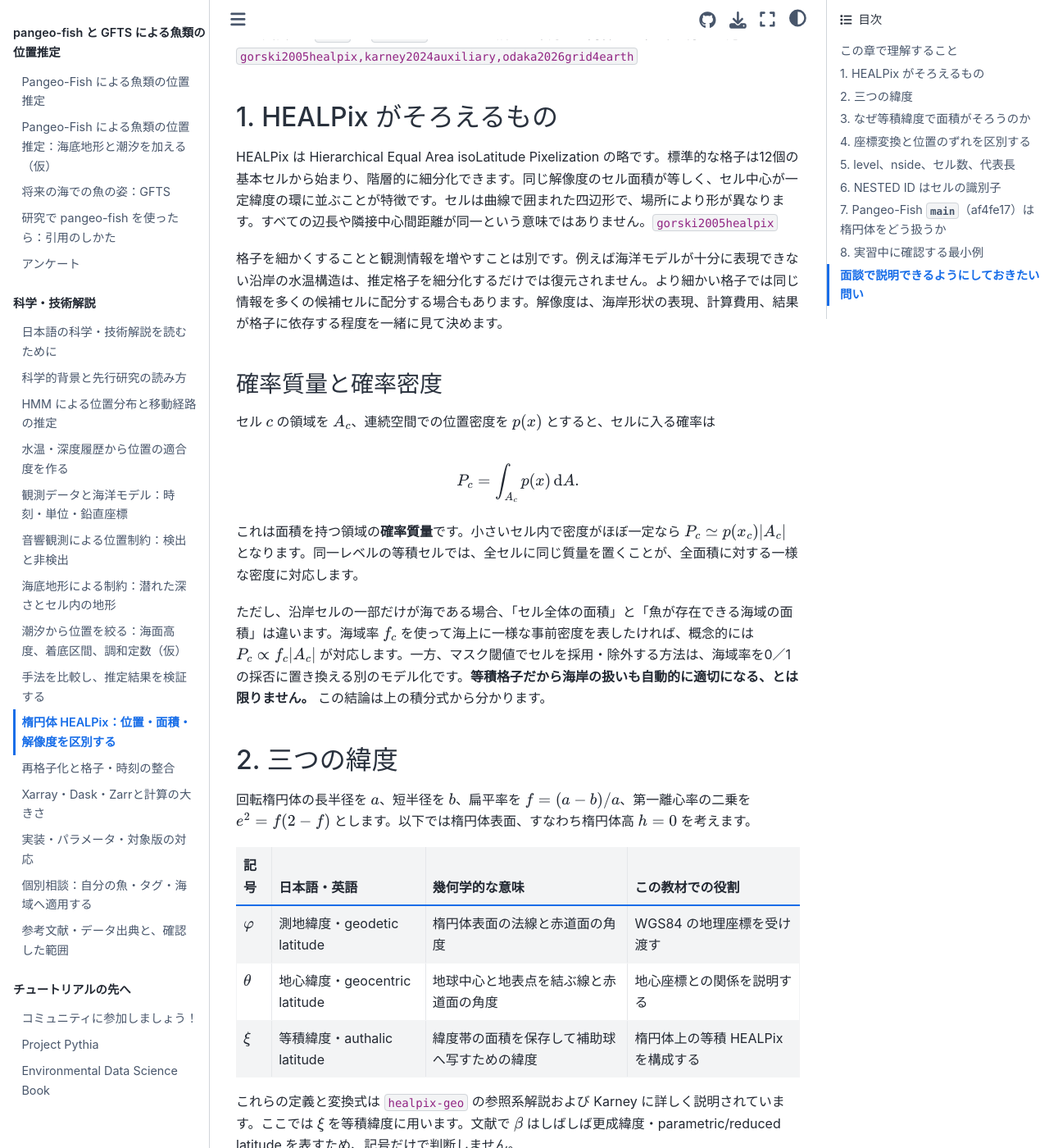
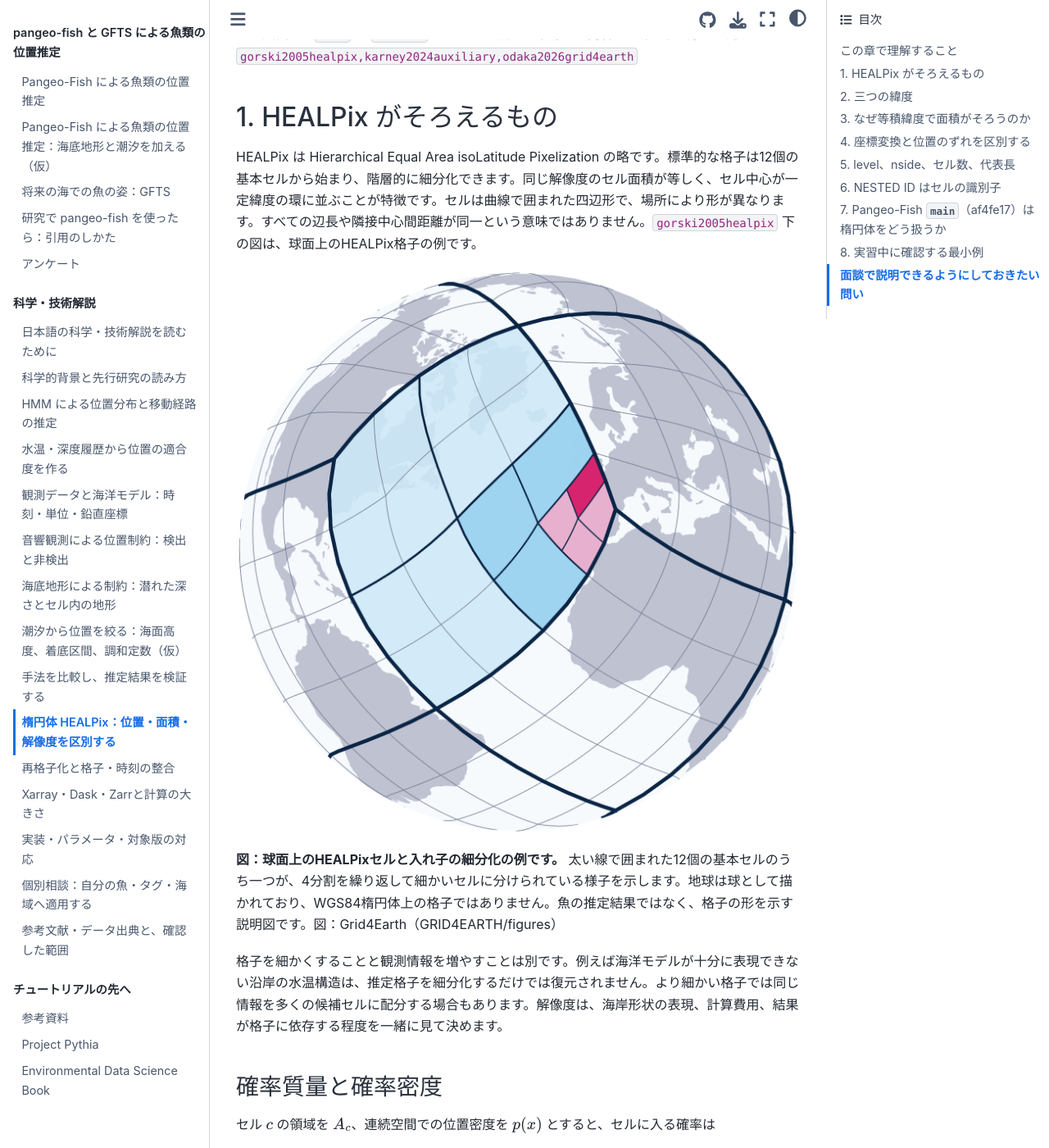
Before and after one commit to pangeo-fish/pangeo-fish-fra2026, a Jupyter Book: the page built from docs/science/09_ellipsoidal_healpix.md, in a window 1280 px wide and 1400 px high, scrolled down 508 px. Shown: the whole window at 82% size. Built offline with Jupyter Book 1.0.4 settings and Sphinx 7.4.7 and the Sphinx Book theme 1.1.4, drawn with Linux system fonts in a browser that asks for light colours; comment, search, counter and statistics services are not loaded; cross-references to code outside the pages are shown as plain code.

Commit message:
HEALPix の説明図（Grid4Earth）を追加、見出しレベルの警告を修正

```diff
--- a/docs/science/09_ellipsoidal_healpix.md
+++ b/docs/science/09_ellipsoidal_healpix.md
@@ -10,7 +10,11 @@ Pangeo-Fish の位置推定では、魚の候補位置を有限個のセルに
 
 ## 1. HEALPix がそろえるもの
 
-HEALPix は Hierarchical Equal Area isoLatitude Pixelization の略です。標準的な格子は12個の基本セルから始まり、階層的に細分化できます。同じ解像度のセル面積が等しく、セル中心が一定緯度の環に並ぶことが特徴です。セルは曲線で囲まれた四辺形で、場所により形が異なります。すべての辺長や隣接中心間距離が同一という意味ではありません。{cite:p}`gorski2005healpix`
+HEALPix は Hierarchical Equal Area isoLatitude Pixelization の略です。標準的な格子は12個の基本セルから始まり、階層的に細分化できます。同じ解像度のセル面積が等しく、セル中心が一定緯度の環に並ぶことが特徴です。セルは曲線で囲まれた四辺形で、場所により形が異なります。すべての辺長や隣接中心間距離が同一という意味ではありません。{cite:p}`gorski2005healpix` 下の図は、球面上のHEALPix格子の例です。
+
+![球面上のHEALPix格子と、一つのセルを段階的に細分化する様子](figures/healpix_nested_globe.png)
+
+**図：球面上のHEALPixセルと入れ子の細分化の例です。** 太い線で囲まれた12個の基本セルのうち一つが、4分割を繰り返して細かいセルに分けられている様子を示します。地球は球として描かれており、WGS84楕円体上の格子ではありません。魚の推定結果ではなく、格子の形を示す説明図です。図：Grid4Earth（GRID4EARTH/figures）
 
 格子を細かくすることと観測情報を増やすことは別です。例えば海洋モデルが十分に表現できない沿岸の水温構造は、推定格子を細分化するだけでは復元されません。より細かい格子では同じ情報を多くの候補セルに配分する場合もあります。解像度は、海岸形状の表現、計算費用、結果が格子に依存する程度を一緒に見て決めます。
 
```
Also changed, not shown: docs/afterword/resources.md (+2 -2 lines), docs/feedback.md (+1 -1 lines), docs/gfts.md (+1 -1 lines), docs/science/figures/healpix_nested_globe.png (added).
